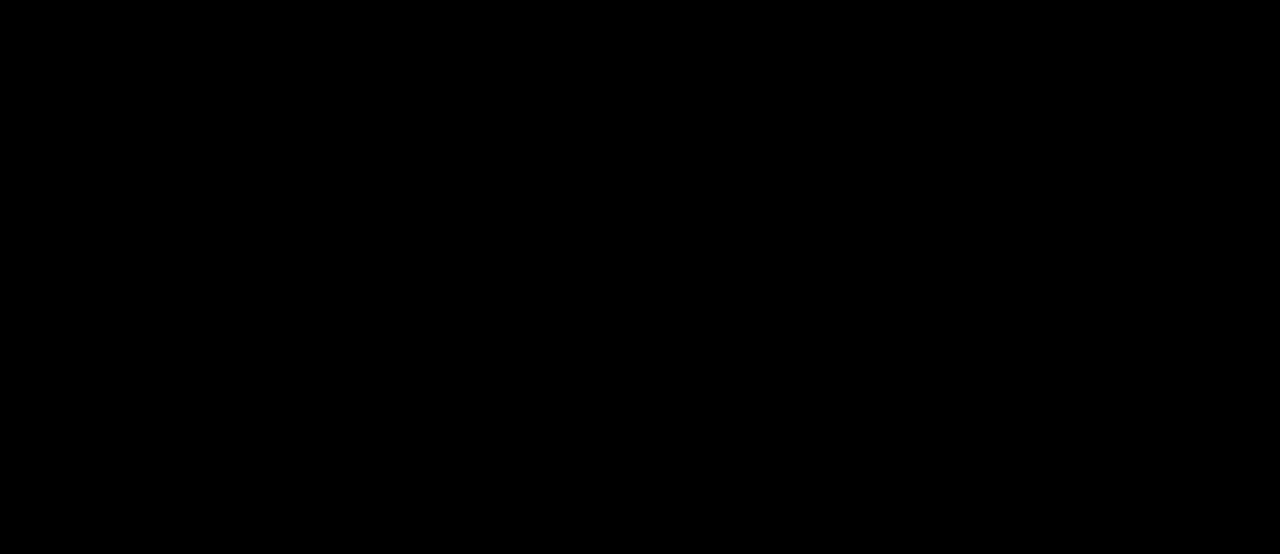
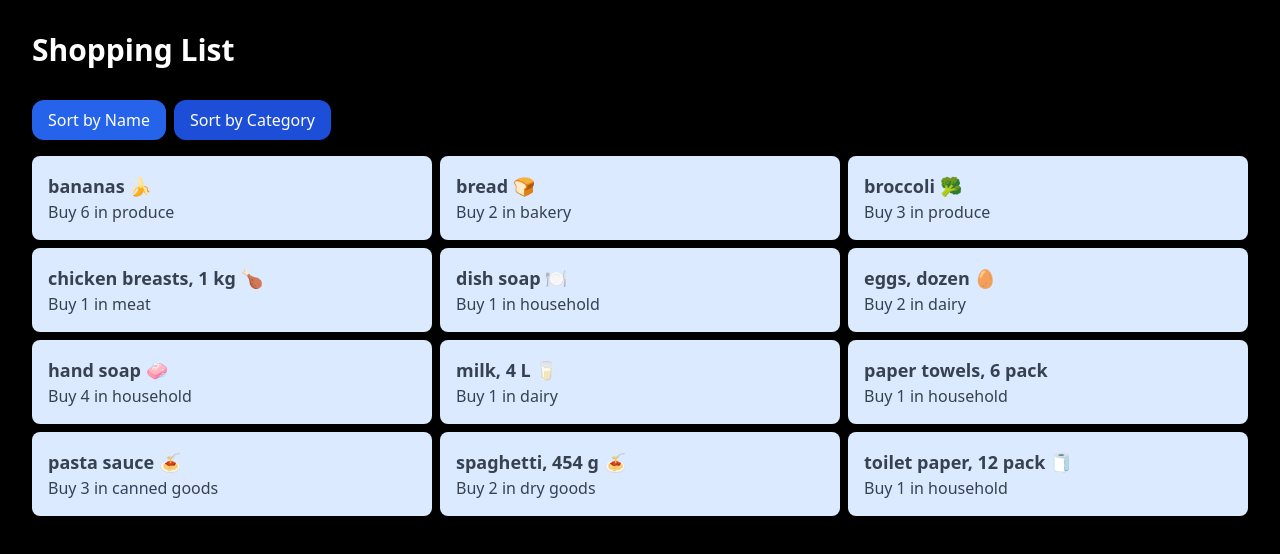
Before and after one commit to Pushpreet01/cprg306-assignments, a Next.js app: page /week-6 in a window 1280 px wide. Before the commit this address had no page. Shown: the top 554 px of the page. Built offline with nearby package versions, Linux system fonts and the light colour scheme.

Commit message:
week 6 commit

```diff
--- a/app/page.js
+++ b/app/page.js
@@ -8,6 +8,7 @@
         <p><Link href={"week-3"}>Week 3 Assignment</Link></p>
         <p><Link href={"week-4"}>Week 4 Assignment</Link></p>
         <p><Link href={"week-5"}>Week 5 Assignment</Link></p>
+        <p><Link href={"week-6"}>Week 6 Assignment</Link></p>
       </main>
     );
 }
--- /dev/null
+++ b/app/week-6/item-list.js
@@ -0,0 +1,42 @@
+"use client";
+
+import { useState } from 'react';
+import Item from './item';
+import items from './items.json';
+
+export default function ItemList() {
+  const [sortBy, setSortBy] = useState('name');
+
+  const sortedItems = [...items].sort((a, b) => {
+    if (sortBy === 'name') {
+      return a.name.localeCompare(b.name);
+    } else if (sortBy === 'category') {
+      return a.category.localeCompare(b.category);
+    }
+    return 0;
+  });
+
+  return (
+    <div>
+      <div className="mb-4">
+        <button
+          className={`mr-2 py-2 px-4 rounded-xl text-white ${sortBy === 'name' ? 'bg-blue-600' : 'bg-blue-700'}`}
+          onClick={() => setSortBy('name')}
+        >
+          Sort by Name
+        </button>
+        <button
+          className={`py-2 px-4 rounded-xl text-white ${sortBy === 'category' ? 'bg-blue-600' : 'bg-blue-700'}`}
+          onClick={() => setSortBy('category')}
+        >
+          Sort by Category
+        </button>
+      </div>
+      <div className="grid gap-2 sm:grid-cols-1 lg:grid-cols-3">
+        {sortedItems.map((item) => (
+          <Item key={item.id} name={item.name} quantity={item.quantity} category={item.category} />
+        ))}
+      </div>
+    </div>
+  );
+}
--- /dev/null
+++ b/app/week-6/item.js
@@ -0,0 +1,8 @@
+export default function Item({ name, quantity, category }) {
+    return (
+      <div className="p-4 bg-blue-100 shadow rounded-lg">
+        <h1 className="text-gray-700 text-lg font-bold">{name}</h1>
+        <h2 className="text-gray-700">Buy {quantity} in {category}</h2>
+      </div>
+    );
+  }
--- /dev/null
+++ b/app/week-6/items.json
@@ -0,0 +1,74 @@
+[
+    {
+      "id": "1h2GJKH12gkHG31h1H",
+      "name": "milk, 4 L 🥛",
+      "quantity": 1,
+      "category": "dairy"
+    },
+    {
+      "id": "2KJH3k2j3H1k2J3K1H",
+      "name": "bread 🍞",
+      "quantity": 2,
+      "category": "bakery"
+    },
+    {
+      "id": "3h2KJH3k2j3H1k2J3",
+      "name": "eggs, dozen 🥚",
+      "quantity": 2,
+      "category": "dairy"
+    },
+    {
+      "id": "4k2J3K1H2GJKH12gk",
+      "name": "bananas 🍌",
+      "quantity": 6,
+      "category": "produce"
+    },
+    {
+      "id": "5H1h1H2KJH3k2j3H",
+      "name": "broccoli 🥦",
+      "quantity": 3,
+      "category": "produce"
+    },
+    {
+      "id": "6H1k2J3K1H2GJKH1",
+      "name": "chicken breasts, 1 kg 🍗",
+      "quantity": 1,
+      "category": "meat"
+    },
+    {
+      "id": "7gkHG31h1H2KJH3k",
+      "name": "pasta sauce 🍝",
+      "quantity": 3,
+      "category": "canned goods"
+    },
+    {
+      "id": "8j3H1k2J3K1H2GJK",
+      "name": "spaghetti, 454 g 🍝",
+      "quantity": 2,
+      "category": "dry goods"
+    },
+    {
+      "id": "9H12gkHG31h1H2KJ",
+      "name": "toilet paper, 12 pack 🧻",
+      "quantity": 1,
+      "category": "household"
+    },
+    {
+      "id": "10H3k2j3H1k2J3K1",
+      "name": "paper towels, 6 pack",
+      "quantity": 1,
+      "category": "household"
+    },
+    {
+      "id": "11k2J3K1H2GJKH12",
+      "name": "dish soap 🍽️",
+      "quantity": 1,
+      "category": "household"
+    },
+    {
+      "id": "12GJKH12gkHG31h1",
+      "name": "hand soap 🧼",
+      "quantity": 4,
+      "category": "household"
+    }
+  ]
--- /dev/null
+++ b/app/week-6/page.js
@@ -0,0 +1,10 @@
+import ItemList from './item-list';
+
+export default function Page() {
+  return (
+    <main className="p-8 min-h-screen">
+      <h1 className="text-3xl font-bold mb-8 text-white">Shopping List</h1>
+      <ItemList />
+    </main>
+  );
+}
```
